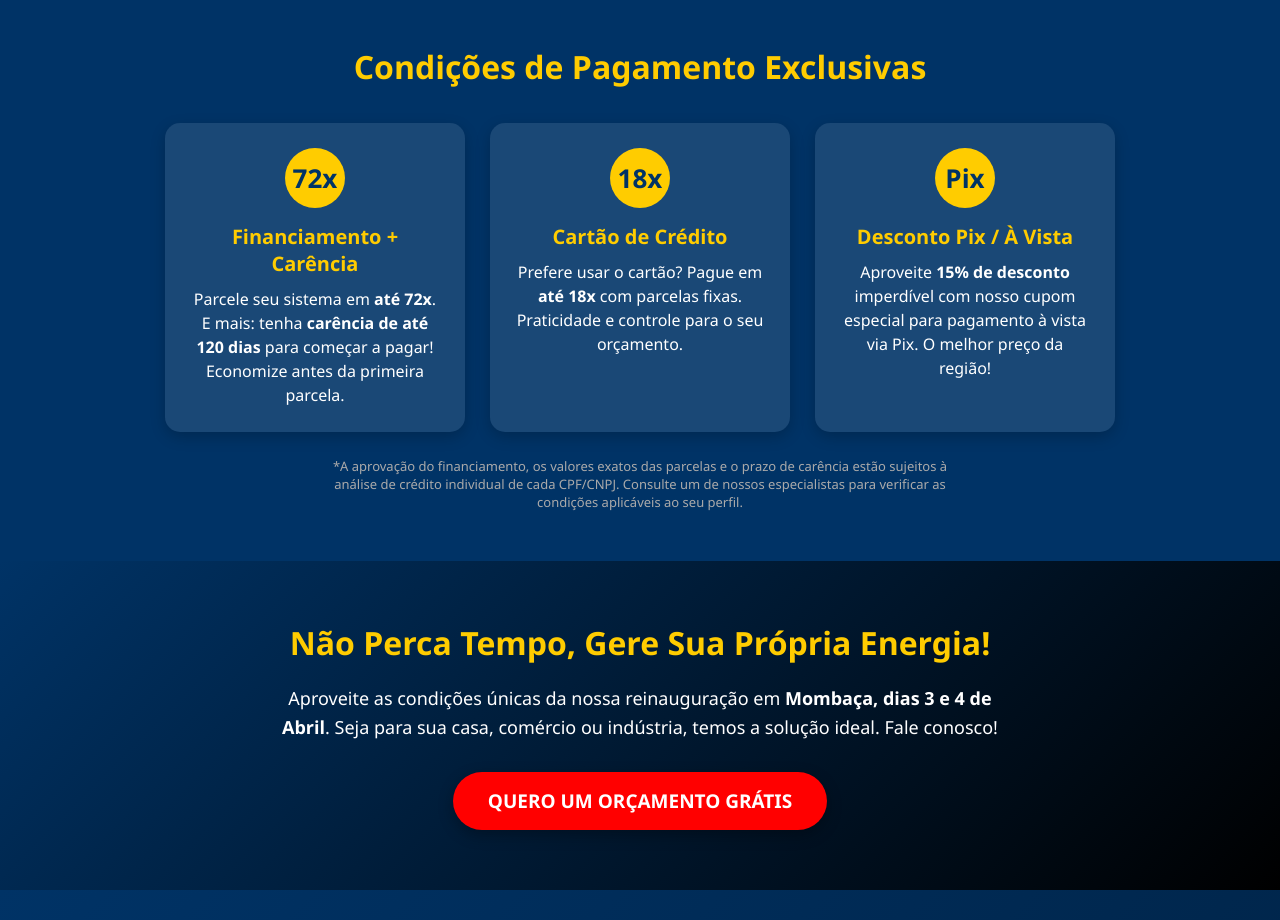
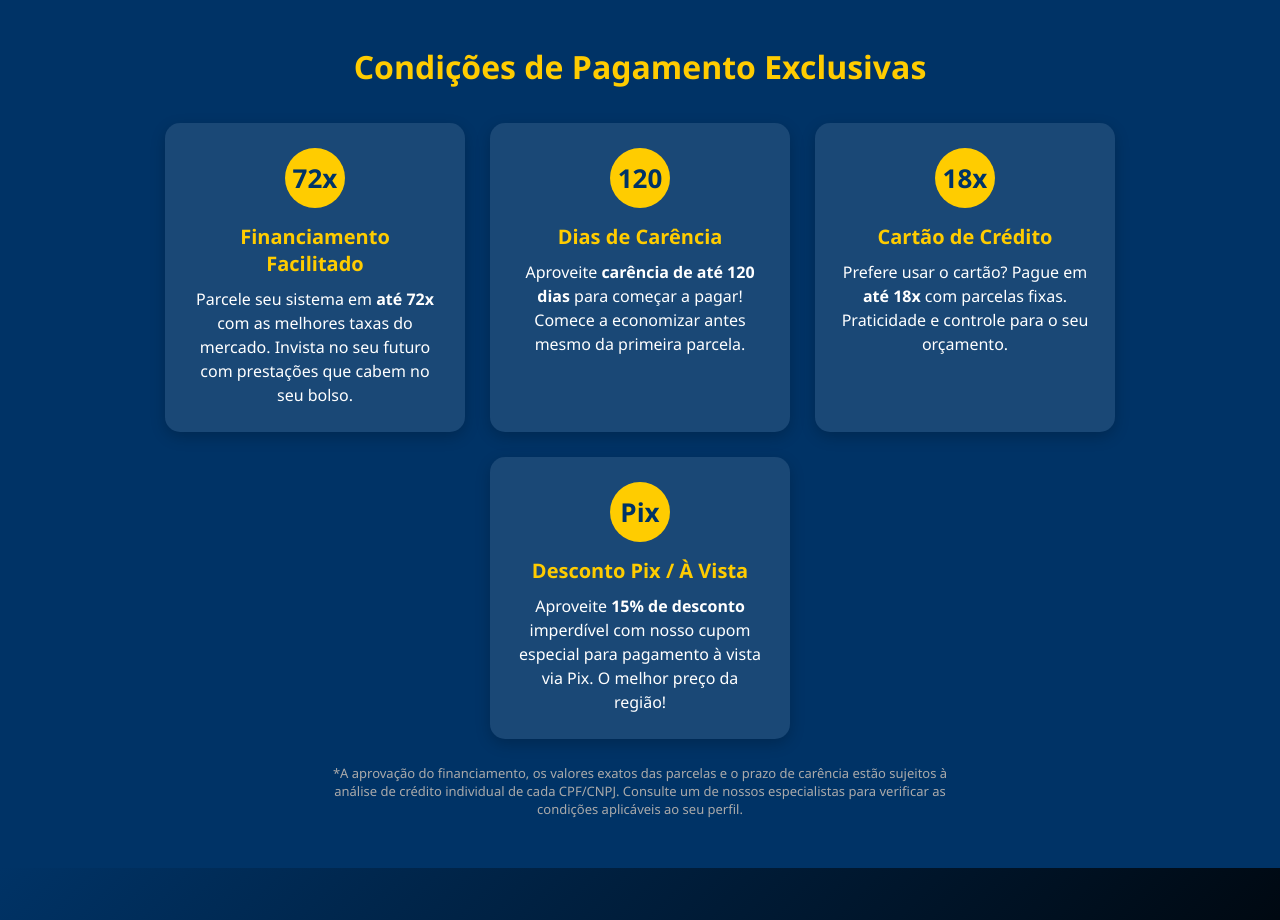
Before and after one commit to sadanomayk/mombaca, a plain HTML site: page index.html in a window 1280 px wide. Shown: the part 1160-2080 px from the top of the page. Drawn offline with Linux system fonts and the light colour scheme.

Commit message:
Sua mensagem de commit

```diff
--- a/index.html
+++ b/index.html
@@ -636,8 +636,13 @@
         <div class="beneficios-container">
             <div class="beneficio-card">
                 <div class="beneficio-icone">72x</div>
-                <h3 class="beneficio-titulo">Financiamento + Carência</h3>
-                <p class="beneficio-descricao">Parcele seu sistema em <strong>até 72x</strong>. E mais: tenha <strong>carência de até 120 dias</strong> para começar a pagar! Economize antes da primeira parcela.</p>
+                <h3 class="beneficio-titulo">Financiamento Facilitado</h3>
+                <p class="beneficio-descricao">Parcele seu sistema em <strong>até 72x</strong> com as melhores taxas do mercado. Invista no seu futuro com prestações que cabem no seu bolso.</p>
+            </div>
+            <div class="beneficio-card">
+                <div class="beneficio-icone">120</div>
+                <h3 class="beneficio-titulo">Dias de Carência</h3>
+                <p class="beneficio-descricao">Aproveite <strong>carência de até 120 dias</strong> para começar a pagar! Comece a economizar antes mesmo da primeira parcela.</p>
             </div>
             <div class="beneficio-card">
                 <div class="beneficio-icone">18x</div>
@@ -650,8 +655,7 @@
                 <p class="beneficio-descricao">Aproveite <strong>15% de desconto</strong> imperdível com nosso cupom especial para pagamento à vista via Pix. O melhor preço da região!</p>
             </div>
         </div>
-         <!-- Disclaimer specific to financing -->
-         <div class="financiamento-aviso">
+        <div class="financiamento-aviso">
             *A aprovação do financiamento, os valores exatos das parcelas e o prazo de carência estão sujeitos à análise de crédito individual de cada CPF/CNPJ. Consulte um de nossos especialistas para verificar as condições aplicáveis ao seu perfil.
         </div>
     </section>
```
